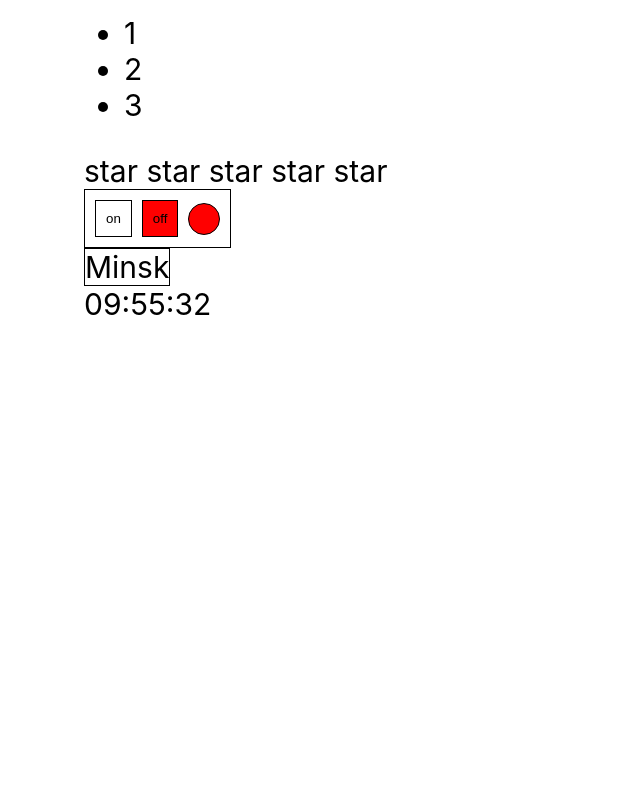
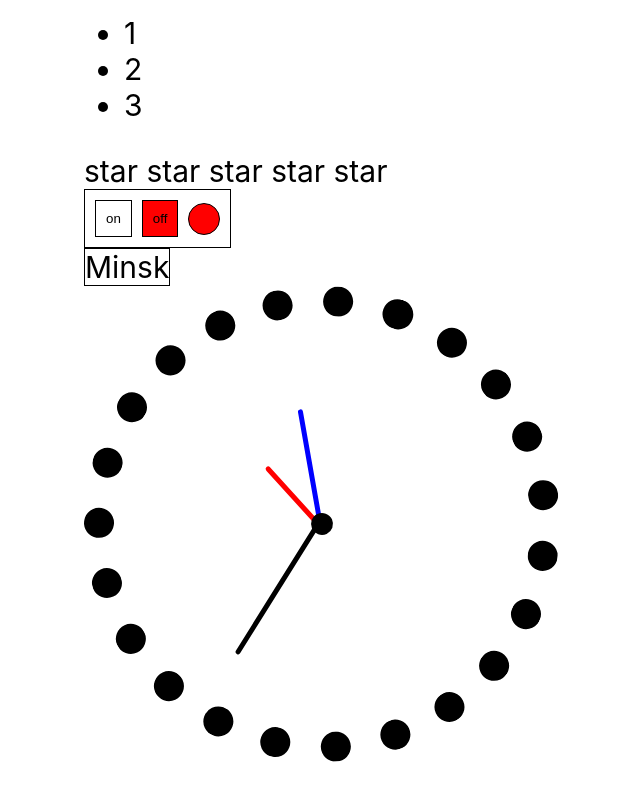
Before and after one commit to ArtLevel/React-in-detail, a React (Create React App) app: page / in a window 1280 px wide. Shown: the part 304-1104 px from the top of the page, without its empty margins (256-896 px from the left). Before the commit the page ends 800 px from the top, so only its background shows below. Built offline with nearby package versions, Linux system fonts and the light colour scheme.

Commit message:
Task with clock complete

```diff
--- a/package.json
+++ b/package.json
@@ -13,6 +13,7 @@
     "react": "^18.2.0",
     "react-dom": "^18.2.0",
     "react-scripts": "5.0.1",
+    "styled-components": "^6.0.8",
     "typescript": "^4.4.2",
     "web-vitals": "^2.1.0"
   },
--- /dev/null
+++ b/src/components/Clock/Clock.module.css
@@ -0,0 +1,21 @@
+.clock {
+    height: 26rem;
+    width: 26rem;
+    display: flex;
+    justify-content: center;
+    align-items: center;
+    border: 30px dotted black;
+    transform: rotate(20deg);
+    border-radius: 50%;
+}
+
+.clock:before {
+    content: "";
+    position: absolute;
+    width: 22px;
+    height: 22px;
+    background: black;
+    border-radius: 50%;
+    z-index: 10000;
+    border: #ffbe0b 2px;
+}
--- a/src/components/Clock/Clock.tsx
+++ b/src/components/Clock/Clock.tsx
@@ -1,22 +1,33 @@
-import { useEffect, useState } from 'react'
+import { FC, useEffect, useState } from 'react'
+import s from './Clock.module.css'
+import styled from 'styled-components'
+
+interface IClock {
+	variant: 'digital' | 'analog'
+}
 
 const getTwoDigitsString = (time: number) => {
 	return time < 10 ? '0' + time : time
 }
 
-export const Clock = () => {
+export const Clock: FC<IClock> = ({ variant }) => {
+	return variant === 'digital' ? <DigitalClock /> : <AnalogClock />
+}
+
+const DigitalClock = () => {
 	const [data, setData] = useState(new Date())
 
 	useEffect(() => {
-		setInterval(() => {
+		const intervalId = setInterval(() => {
+			console.log('TICK')
 			setData(new Date())
 		}, 1000)
+
+		return () => clearInterval(intervalId)
 	}, [])
 
 	const secondsString = getTwoDigitsString(data.getSeconds())
-
 	const minutesString = getTwoDigitsString(data.getMinutes())
-
 	const hoursString = getTwoDigitsString(data.getHours())
 
 	return (
@@ -25,3 +36,100 @@ export const Clock = () => {
 		</div>
 	)
 }
+
+const AnalogClock = () => {
+	const [date, setDate] = useState(new Date())
+
+	useEffect(() => {
+		const interval = setInterval(() => {
+			setDate(new Date())
+		}, 1000)
+		return () => clearInterval(interval)
+	})
+
+	return (
+		<div className={s.clock}>
+			<HourHand
+				rotation={
+					((date.getHours() % 12) +
+						date.getMinutes() / 60 +
+						date.getSeconds() / 3600) *
+						30 +
+					'deg'
+				}
+			/>
+			<MinHand rotation={date.getMinutes() * 6 + 'deg'} />
+			<SecondHand rotation={date.getSeconds() * 6 + 'deg'} />
+		</div>
+	)
+}
+
+interface IHands {
+	rotation: string
+}
+
+const SecondHand = styled.div<IHands>`
+  display: flex;
+  position: absolute;
+  width: 250px;
+  height: 250px;
+  justify-content: center;
+
+  &:before {
+    content: '';
+    position: absolute;
+    width: 5px;
+    height: 150px;
+    background-color: black;
+    z-index: 2;
+    bottom: 120px;
+    border-radius: 5px;
+    transform: rotate(${props => props.rotation});
+    translate3d(-50%, 0, 0);
+    transform-origin: 0px bottom;
+  }
+`
+
+const MinHand = styled.div<IHands>`
+  display: flex;
+  position: absolute;
+  width: 250px;
+  height: 250px;
+  justify-content: center;
+
+  &:before {
+    content: '';
+    position: absolute;
+    width: 5px;
+    height: 120px;
+    background-color: blue;
+    z-index: 2;
+    bottom: 120px;
+    border-radius: 5px;
+    transform: rotate(${props => props.rotation});
+    translate3d(-50%, 0, 0);
+    transform-origin: 0px bottom;
+  }
+`
+
+const HourHand = styled.div<IHands>`
+  display: flex;
+  position: absolute;
+  width: 250px;
+  height: 250px;
+  justify-content: center;
+
+  &:before {
+    content: '';
+    position: absolute;
+    width: 5px;
+    height: 80px;
+    background-color: red;
+    z-index: 2;
+    bottom: 120px;
+    border-radius: 5px;
+    transform: rotate(${props => props.rotation});
+    translate3d(-50%, 0, 0);
+    transform-origin: 0px bottom;
+  }
+`
```
Also changed, not shown: 2 other files (tests, documents, lock files or other folders).
